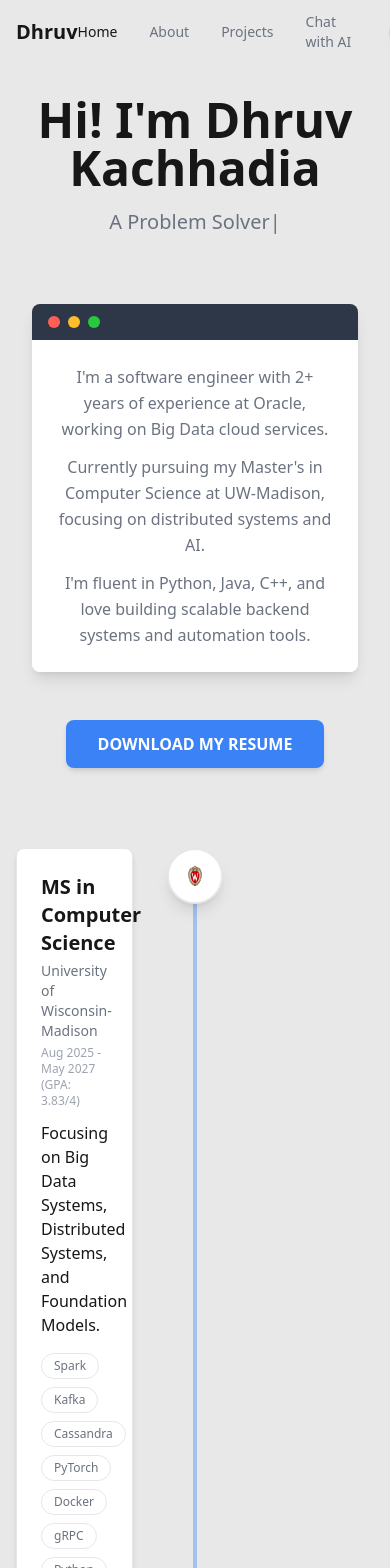
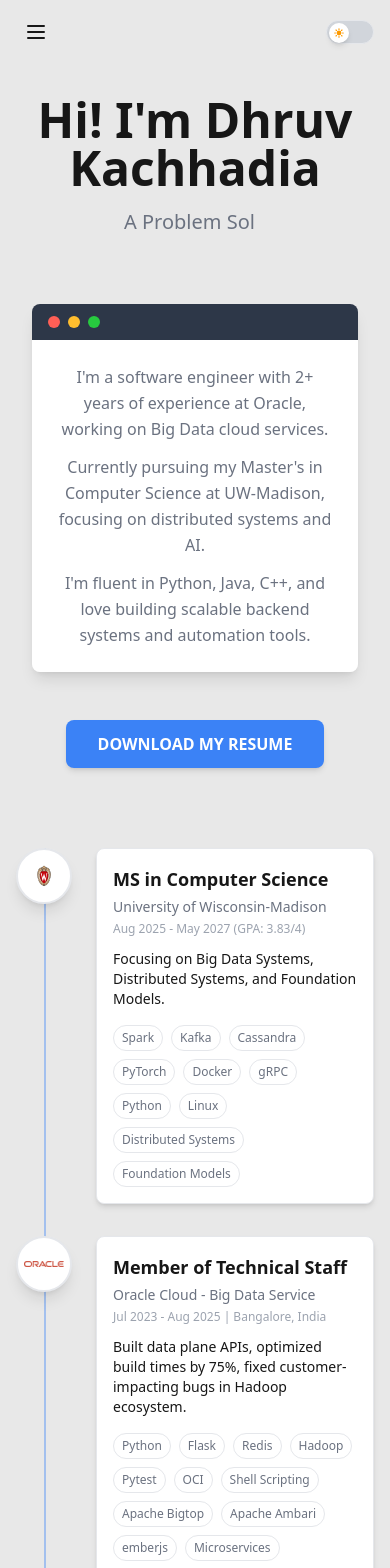
Before and after one commit to dhruv1294/portfolio, a Next.js app: page / in a window 390 px wide. Shown: the top 1568 px of the page. Built offline with nearby package versions, Linux system fonts and the light colour scheme.

Commit message:
[feat]: Make it Mobile responsive

```diff
--- a/src/components/Navigation.tsx
+++ b/src/components/Navigation.tsx
@@ -3,12 +3,13 @@
 import Link from "next/link";
 import { usePathname } from "next/navigation";
 import { useTheme } from "./ThemeProvider";
+import { useState } from "react";
 
 const navItems = [
   { href: "/", label: "Home" },
   { href: "/about", label: "About" },
   { href: "/projects", label: "Projects" },
-  { href: "/chat", label: "Chat with AI" },
+  { href: "/chat", label: "Chat" },
 ];
 
 function ThemeToggle() {
@@ -18,57 +19,39 @@ function ThemeToggle() {
   return (
     <button
       onClick={toggleTheme}
-      className="relative w-14 h-7 rounded-full bg-[var(--toggle-track)] border border-[var(--border-color)] transition-colors duration-300 focus:outline-none focus:ring-2 focus:ring-[var(--accent)] focus:ring-offset-2 focus:ring-offset-[var(--bg-primary)]"
+      className="relative w-12 h-6 rounded-full bg-[var(--toggle-track)] border border-[var(--border-color)] transition-colors duration-300 focus:outline-none"
       aria-label={`Switch to ${isDark ? "light" : "dark"} mode`}
     >
-      {/* Track icons */}
-      <div className="absolute inset-0 flex items-center justify-between px-1.5">
-        {/* Sun icon (left side) */}
-        <svg
-          className={`w-4 h-4 transition-all duration-300 ${
-            isDark ? "opacity-50 text-gray-400" : "opacity-100 text-amber-500"
-          }`}
-          fill="currentColor"
-          viewBox="0 0 20 20"
-        >
-          <path
-            fillRule="evenodd"
-            d="M10 2a1 1 0 011 1v1a1 1 0 11-2 0V3a1 1 0 011-1zm4 8a4 4 0 11-8 0 4 4 0 018 0zm-.464 4.95l.707.707a1 1 0 001.414-1.414l-.707-.707a1 1 0 00-1.414 1.414zm2.12-10.607a1 1 0 010 1.414l-.706.707a1 1 0 11-1.414-1.414l.707-.707a1 1 0 011.414 0zM17 11a1 1 0 100-2h-1a1 1 0 100 2h1zm-7 4a1 1 0 011 1v1a1 1 0 11-2 0v-1a1 1 0 011-1zM5.05 6.464A1 1 0 106.465 5.05l-.708-.707a1 1 0 00-1.414 1.414l.707.707zm1.414 8.486l-.707.707a1 1 0 01-1.414-1.414l.707-.707a1 1 0 011.414 1.414zM4 11a1 1 0 100-2H3a1 1 0 000 2h1z"
-            clipRule="evenodd"
-          />
-        </svg>
-        {/* Moon icon (right side) */}
-        <svg
-          className={`w-4 h-4 transition-all duration-300 ${
-            isDark ? "opacity-100 text-blue-300" : "opacity-50 text-gray-500"
-          }`}
-          fill="currentColor"
-          viewBox="0 0 20 20"
-        >
-          <path d="M17.293 13.293A8 8 0 016.707 2.707a8.001 8.001 0 1010.586 10.586z" />
-        </svg>
+      {/* Toggle knob with icon */}
+      <div
+        className={`absolute top-0.5 w-5 h-5 rounded-full bg-white shadow-md transform transition-transform duration-300 ease-in-out flex items-center justify-center ${
+          isDark ? "translate-x-6" : "translate-x-0.5"
+        }`}
+      >
+        {isDark ? (
+          <svg className="w-3 h-3 text-blue-500" fill="currentColor" viewBox="0 0 20 20">
+            <path d="M17.293 13.293A8 8 0 016.707 2.707a8.001 8.001 0 1010.586 10.586z" />
+          </svg>
+        ) : (
+          <svg className="w-3 h-3 text-amber-500" fill="currentColor" viewBox="0 0 20 20">
+            <path fillRule="evenodd" d="M10 2a1 1 0 011 1v1a1 1 0 11-2 0V3a1 1 0 011-1zm4 8a4 4 0 11-8 0 4 4 0 018 0zm-.464 4.95l.707.707a1 1 0 001.414-1.414l-.707-.707a1 1 0 00-1.414 1.414zm2.12-10.607a1 1 0 010 1.414l-.706.707a1 1 0 11-1.414-1.414l.707-.707a1 1 0 011.414 0zM17 11a1 1 0 100-2h-1a1 1 0 100 2h1zm-7 4a1 1 0 011 1v1a1 1 0 11-2 0v-1a1 1 0 011-1zM5.05 6.464A1 1 0 106.465 5.05l-.708-.707a1 1 0 00-1.414 1.414l.707.707zm1.414 8.486l-.707.707a1 1 0 01-1.414-1.414l.707-.707a1 1 0 011.414 1.414zM4 11a1 1 0 100-2H3a1 1 0 000 2h1z" clipRule="evenodd" />
+          </svg>
+        )}
       </div>
-      {/* Toggle knob */}
-      <div
-        className={`absolute top-0.5 w-6 h-6 rounded-full bg-white shadow-md transform transition-transform duration-300 ease-in-out ${
-          isDark ? "translate-x-7" : "translate-x-0.5"
-        }`}
-      />
     </button>
   );
 }
 
 export default function Navigation() {
   const pathname = usePathname();
+  const [mobileMenuOpen, setMobileMenuOpen] = useState(false);
 
   return (
     <nav className="fixed top-0 left-0 right-0 z-50 bg-[var(--nav-bg)] backdrop-blur-sm">
       <div className="max-w-5xl mx-auto px-4 sm:px-6 lg:px-8">
         <div className="flex items-center justify-between h-16">
-          <Link href="/" className="text-xl font-bold text-[var(--text-primary)]">
-            Dhruv
-          </Link>
-          <div className="flex items-center space-x-8">
+          {/* Desktop Navigation */}
+          <div className="hidden md:flex items-center space-x-8">
             {navItems.map((item) => (
               <Link
                 key={item.href}
@@ -82,9 +65,52 @@ export default function Navigation() {
                 {item.label}
               </Link>
             ))}
+          </div>
+
+          {/* Mobile Menu Button */}
+          <button
+            className="md:hidden p-2 text-[var(--text-primary)]"
+            onClick={() => setMobileMenuOpen(!mobileMenuOpen)}
+            aria-label="Toggle menu"
+          >
+            {mobileMenuOpen ? (
+              <svg className="w-6 h-6" fill="none" viewBox="0 0 24 24" stroke="currentColor">
+                <path strokeLinecap="round" strokeLinejoin="round" strokeWidth={2} d="M6 18L18 6M6 6l12 12" />
+              </svg>
+            ) : (
+              <svg className="w-6 h-6" fill="none" viewBox="0 0 24 24" stroke="currentColor">
+                <path strokeLinecap="round" strokeLinejoin="round" strokeWidth={2} d="M4 6h16M4 12h16M4 18h16" />
+              </svg>
+            )}
+          </button>
+
+          {/* Theme Toggle - Always visible */}
+          <div className="flex items-center">
             <ThemeToggle />
           </div>
         </div>
+
+        {/* Mobile Menu */}
+        {mobileMenuOpen && (
+          <div className="md:hidden pb-4">
+            <div className="flex flex-col space-y-2">
+              {navItems.map((item) => (
+                <Link
+                  key={item.href}
+                  href={item.href}
+                  onClick={() => setMobileMenuOpen(false)}
+                  className={`px-3 py-2 rounded-lg transition-colors ${
+                    pathname === item.href
+                      ? "bg-[var(--accent)] text-white"
+                      : "text-[var(--text-secondary)] hover:bg-[var(--bg-card)]"
+                  }`}
+                >
+                  {item.label}
+                </Link>
+              ))}
+            </div>
+          </div>
+        )}
       </div>
     </nav>
   );
--- a/src/components/Timeline.tsx
+++ b/src/components/Timeline.tsx
@@ -44,41 +44,45 @@ function TimelineLogo({ logo, company }: { logo?: string; company: string }) {
 export default function Timeline({ items }: TimelineProps) {
   return (
     <div className="relative">
-      {/* Vertical line */}
+      {/* Vertical line - hidden on mobile, centered on desktop */}
       <div
-        className="absolute left-1/2 transform -translate-x-1/2 w-1 h-full bg-[#3b82f6] opacity-40"
+        className="hidden md:block absolute left-1/2 transform -translate-x-1/2 w-1 h-full bg-[#3b82f6] opacity-40"
+      />
+      {/* Vertical line for mobile - on the left */}
+      <div
+        className="md:hidden absolute left-7 w-0.5 h-full bg-[#3b82f6] opacity-40"
       />
 
-      <div className="space-y-12">
+      <div className="space-y-8 md:space-y-12">
         {items.map((item, index) => (
           <div key={index} className="relative">
-            {/* Logo in center */}
-            <div className="absolute left-1/2 transform -translate-x-1/2 z-10">
+            {/* Logo - left on mobile, center on desktop */}
+            <div className="absolute left-0 md:left-1/2 md:transform md:-translate-x-1/2 z-10">
               <TimelineLogo logo={item.logo} company={item.company} />
             </div>
 
-            {/* Card */}
+            {/* Card - full width on mobile with left padding, alternating on desktop */}
             <div
-              className={`w-5/12 ${
-                item.side === "right" ? "ml-auto pl-8" : "mr-auto pr-8"
+              className={`ml-20 md:ml-0 md:w-5/12 ${
+                item.side === "right" ? "md:ml-auto md:pl-8" : "md:mr-auto md:pr-8"
               }`}
             >
-              <div className="bg-[var(--bg-card)] rounded-lg p-6 shadow-md border border-[var(--border-color)]">
-                <h3 className="text-xl font-bold text-[var(--text-primary)]">{item.title}</h3>
+              <div className="bg-[var(--bg-card)] rounded-lg p-4 md:p-6 shadow-md border border-[var(--border-color)]">
+                <h3 className="text-lg md:text-xl font-bold text-[var(--text-primary)]">{item.title}</h3>
                 <p className="text-[var(--text-secondary)] text-sm mt-1">{item.company}</p>
                 {item.companyDescription && (
                   <p className="text-[var(--text-muted)] text-xs mt-1">
                     {item.companyDescription}
                   </p>
                 )}
-                <p className="text-[var(--text-primary)] font-medium mt-3">
+                <p className="text-[var(--text-primary)] text-sm md:text-base font-medium mt-3">
                   {item.description}
                 </p>
                 <div className="flex flex-wrap gap-2 mt-4">
                   {item.skills.map((skill) => (
                     <span
                       key={skill}
-                      className="px-3 py-1 text-xs border border-[var(--border-color)] rounded-full text-[var(--text-secondary)]"
+                      className="px-2 md:px-3 py-1 text-xs border border-[var(--border-color)] rounded-full text-[var(--text-secondary)]"
                     >
                       {skill}
                     </span>
```
